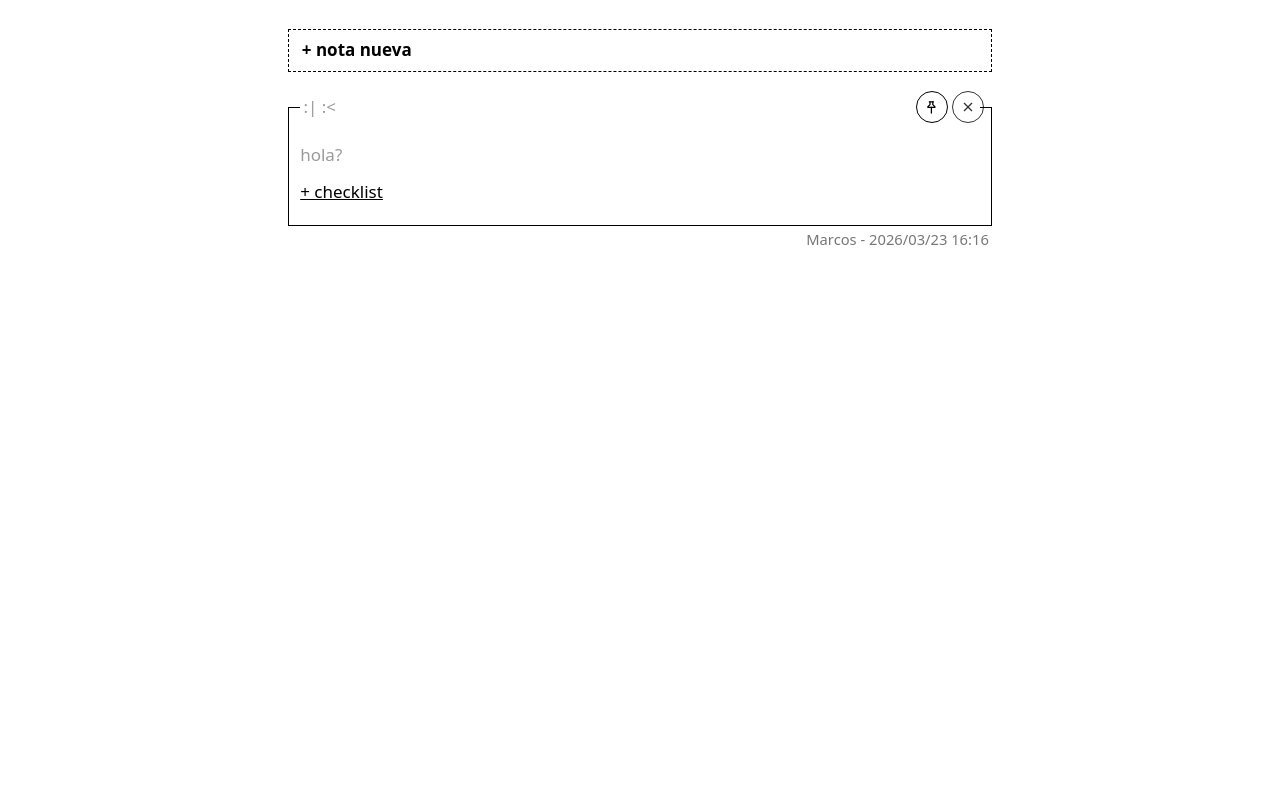
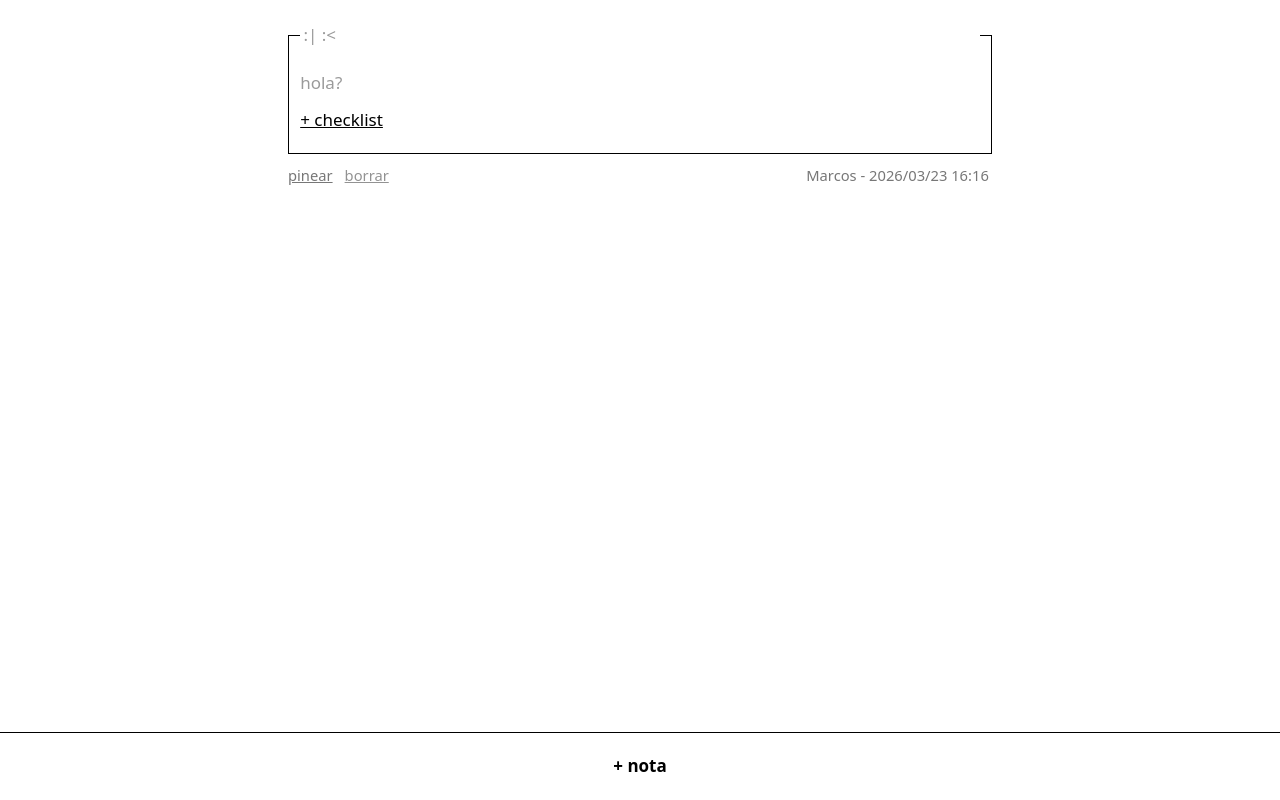
Before and after one commit to karimkfoure/simple_html_research, a website: page perfect_notes/index.html in a window 1280 px wide. Drawn offline with Linux system fonts and the light colour scheme.

Commit message:
fix: simplifica acciones de notas

```diff
--- a/perfect_notes/index.html
+++ b/perfect_notes/index.html
@@ -16,7 +16,7 @@
 
       body {
         margin: 0;
-        padding: 1rem;
+        padding: 1rem 1rem calc(1rem + 4.5rem + env(safe-area-inset-bottom));
         font: 17px/1.45 system-ui, sans-serif;
       }
 
@@ -152,7 +152,7 @@
 
       .note-footer {
         display: flex;
-        justify-content: flex-end;
+        justify-content: space-between;
         flex-wrap: wrap;
         align-items: baseline;
         gap: 0.25rem 0.75rem;
@@ -161,71 +161,62 @@
         font-size: 0.92rem;
       }
 
-      .note-head-actions {
-        display: flex;
+      .note-footer-actions {
+        display: none;
         align-items: center;
-        gap: 0.25rem;
-        flex: 0 0 auto;
-        margin-right: -0.45rem;
+        gap: 0.35rem 0.75rem;
+        flex-wrap: wrap;
       }
 
-      .note-head-actions button {
+      .note-wrap[data-selected="true"] .note-footer-actions {
+        display: flex;
+      }
+
+      .block-actions button,
+      .note-footer-actions button {
         display: inline-flex;
         align-items: center;
-        justify-content: center;
-        inline-size: 2rem;
-        block-size: 2rem;
-        min-block-size: 2rem;
-        padding: 0;
-        border: 1px solid currentColor;
-        border-radius: 999px;
-        text-decoration: none;
+        padding: 0.2rem 0;
         color: inherit;
       }
 
+      .note-delete {
+        opacity: 0.8;
+      }
+
       .note-stamp {
+        margin-left: auto;
         text-align: right;
         white-space: nowrap;
         overflow: hidden;
         text-overflow: ellipsis;
       }
 
-      .note-action-icon {
-        inline-size: 1rem;
-        block-size: 1rem;
-        display: block;
-      }
-
-      .note-pin .note-action-icon {
-        inline-size: 1.05rem;
-        block-size: 1.05rem;
-      }
-
-      .note-pin[aria-pressed="true"] {
-        border-color: #777;
-        background: #777;
-        color: Canvas;
-      }
-
-      .note-delete {
-        opacity: 0.8;
-      }
-
       .note-wrap[data-pinned="true"] fieldset {
         border-width: 3px;
       }
 
-      .feed-action[data-variant="top"] {
-        padding: 0.8rem 0 1rem;
+      .feed-bar {
+        position: fixed;
+        right: 0;
+        bottom: 0;
+        left: 0;
+        padding: 0.75rem 1rem calc(0.75rem + env(safe-area-inset-bottom));
+        border-top: 1px solid;
+        background: Canvas;
       }
 
-      .feed-action[data-variant="top"] button {
+      .feed-action {
+        width: min(100%, 44rem);
+        margin-inline: auto;
+      }
+
+      .feed-action button {
         width: 100%;
         min-block-size: 2.7rem;
         padding-inline: 0.8rem;
-        border: 1px dashed;
         font-weight: 600;
-        text-align: left;
+        text-align: center;
         text-decoration: none;
       }
 
@@ -254,7 +245,7 @@
 
       @media (max-width: 40rem) {
         body {
-          padding: 0.75rem;
+          padding: 0.75rem 0.75rem calc(0.75rem + 4.5rem + env(safe-area-inset-bottom));
         }
 
         button {
@@ -265,6 +256,11 @@
   </head>
   <body>
     <main id="notes" aria-label="Listado de notas" data-testid="feed"></main>
+    <div class="feed-bar" data-testid="feed-bar">
+      <div class="feed-action">
+        <button type="button" data-action="insert-note" data-testid="insert-note">+ nota</button>
+      </div>
+    </div>
 
     <template id="note-template">
       <section class="note-wrap" data-testid="note">
@@ -278,35 +274,19 @@
               autocapitalize="sentences"
               aria-label="Título de la nota"
             ></textarea>
-            <div class="note-head-actions">
+          </legend>
+          <div class="blocks" data-testid="note-blocks"></div>
+        </fieldset>
+        <div class="note-footer">
+          <div class="note-footer-actions" data-testid="note-footer-actions">
             <button
               type="button"
               class="note-pin"
               data-action="toggle-pin"
               data-testid="toggle-pin"
               aria-label="Pinear nota"
-                title="Pinear nota"
             >
-                <svg
-                  class="note-action-icon"
-                  viewBox="0 0 24 24"
-                  aria-hidden="true"
-                  fill="none"
-                  stroke="currentColor"
-                  stroke-width="1.8"
-                  stroke-linecap="round"
-                  stroke-linejoin="round"
-                >
-                  <path
-                    d="M9 4h6"
-                  />
-                  <path
-                    d="M10 4v4l-3 3v1h10v-1l-3-3V4"
-                  />
-                  <path
-                    d="M12 12v8"
-                  />
-                </svg>
+              pinear
             </button>
             <button
               type="button"
@@ -314,29 +294,13 @@
               data-action="delete-note"
               data-testid="delete-note"
               aria-label="Borrar nota"
-                title="Borrar nota"
             >
-                <svg class="note-action-icon" viewBox="0 0 24 24" aria-hidden="true">
-                  <path
-                    fill="currentColor"
-                    d="M6.7 5.3 12 10.6l5.3-5.3 1.4 1.4L13.4 12l5.3 5.3-1.4 1.4L12 13.4l-5.3 5.3-1.4-1.4L10.6 12 5.3 6.7z"
-                  />
-                </svg>
+              borrar
             </button>
           </div>
-          </legend>
-          <div class="blocks" data-testid="note-blocks"></div>
-        </fieldset>
-        <div class="note-footer">
           <div class="note-stamp" data-testid="note-stamp" aria-label="Última edición"></div>
         </div>
       </section>
-    </template>
-
-    <template id="feed-action-template">
-      <div class="feed-action">
-        <button type="button" data-action="insert-note" data-testid="insert-note">+ nota</button>
-      </div>
     </template>
 
     <template id="block-template">
@@ -368,7 +332,7 @@
       const notesEl = document.querySelector("#notes");
       const noteTemplate = document.querySelector("#note-template");
       const blockTemplate = document.querySelector("#block-template");
-      const feedActionTemplate = document.querySelector("#feed-action-template");
+      const insertNoteButton = document.querySelector('[data-action="insert-note"]');
       const titleMeasureCanvas = document.createElement("canvas");
       const titleMeasureContext = titleMeasureCanvas.getContext("2d");
 
@@ -524,10 +488,6 @@
       function stampNote(note) {
         note.updatedAt = new Date().toISOString();
         note.updatedBy = defaultEditorName;
-      }
-
-      function getFirstUnpinnedIndex() {
-        return getUnpinnedInsertIndex();
       }
 
       function findBlock(noteId, blockId, list = findNote(noteId)?.note.blocks, parentBlock = null) {
@@ -687,23 +647,7 @@
 
         notesEl.textContent = "";
 
-        const firstUnpinnedIndex = getFirstUnpinnedIndex();
-
-        function appendTopAction() {
-          const topAction = feedActionTemplate.content.cloneNode(true);
-          const topWrap = topAction.querySelector(".feed-action");
-          const topButton = topAction.querySelector("button");
-          topWrap.dataset.variant = "top";
-          topWrap.dataset.insertIndex = String(firstUnpinnedIndex);
-          topButton.textContent = "+ nota nueva";
-          notesEl.append(topAction);
-        }
-
-        if (firstUnpinnedIndex === 0) {
-          appendTopAction();
-        }
-
-        for (const [index, note] of notes.entries()) {
+        for (const note of notes) {
           const fragment = noteTemplate.content.cloneNode(true);
           const wrap = fragment.querySelector(".note-wrap");
           const title = fragment.querySelector(".note-title");
@@ -720,16 +664,14 @@
           footerStamp.textContent = formatNoteStamp(note);
           pinButton.setAttribute("aria-pressed", String(note.pinned));
           pinButton.setAttribute("aria-label", note.pinned ? "Despinear nota" : "Pinear nota");
-          pinButton.setAttribute("title", note.pinned ? "Despinear nota" : "Pinear nota");
+          pinButton.textContent = note.pinned ? "despinear" : "pinear";
+          deleteButton.setAttribute("aria-label", "Borrar nota");
+          deleteButton.textContent = "borrar";
           deleteButton.hidden = note.pinned;
 
           const emptyPlaceholderBlockId = noteHasBodyContent(note.blocks) ? null : note.blocks[0]?.id ?? null;
           renderBlocks(note.id, note.blocks, blocksEl, 0, emptyPlaceholderBlockId, note.bodyHint);
           notesEl.append(fragment);
-
-          if (index + 1 === firstUnpinnedIndex) {
-            appendTopAction();
-          }
         }
 
         document.querySelectorAll("textarea").forEach(autoSize);
@@ -989,16 +931,11 @@
         focusBlock(newNote.id, newNote.blocks[0].id, false);
       }
 
-      function addTopNote() {
-        insertNoteAt(getFirstUnpinnedIndex());
-      }
-
       function togglePin(noteId) {
         const found = findNote(noteId);
         if (!found) return;
 
-        const actionLabel = found.note.pinned ? "Despinear" : "Pinear";
-        if (!window.confirm(`${actionLabel} esta nota?`)) return;
+        if (!window.confirm(`${found.note.pinned ? "Despinear" : "Pinear"} esta nota?`)) return;
 
         const [note] = found.list.splice(found.index, 1);
 
@@ -1008,7 +945,7 @@
         if (note.pinned) {
           notes.unshift(note);
         } else {
-          notes.splice(getFirstUnpinnedIndex(), 0, note);
+          notes.splice(getUnpinnedInsertIndex(), 0, note);
         }
 
         selectedNoteId = note.id;
@@ -1050,7 +987,8 @@
         selectedNoteId = Number(noteWrap.dataset.noteId);
 
         const blockEl = event.target.closest(".block");
-        selectedBlockId = blockEl ? Number(blockEl.dataset.blockId) : null;
+        const footerAction = event.target.closest(".note-footer-actions");
+        selectedBlockId = blockEl ? Number(blockEl.dataset.blockId) : footerAction ? selectedBlockId : null;
 
         syncSelection();
       });
@@ -1207,12 +1145,6 @@
         const button = event.target.closest("button[data-action]");
         if (!button) return;
 
-        const feedAction = button.closest(".feed-action");
-        if (button.dataset.action === "insert-note" && feedAction) {
-          addTopNote();
-          return;
-        }
-
         const noteWrap = button.closest(".note-wrap");
         if (!noteWrap) return;
 
@@ -1251,6 +1183,10 @@
         }
       });
 
+      insertNoteButton.addEventListener("click", () => {
+        insertNoteAt(getUnpinnedInsertIndex());
+      });
+
       window.addEventListener("resize", () => {
         document.querySelectorAll("textarea").forEach(autoSize);
       });
```
Also changed, not shown: perfect_notes/tests/perfect_notes.spec.js (+23 -2 lines). Lines whose indentation alone changed are shown as unchanged.
